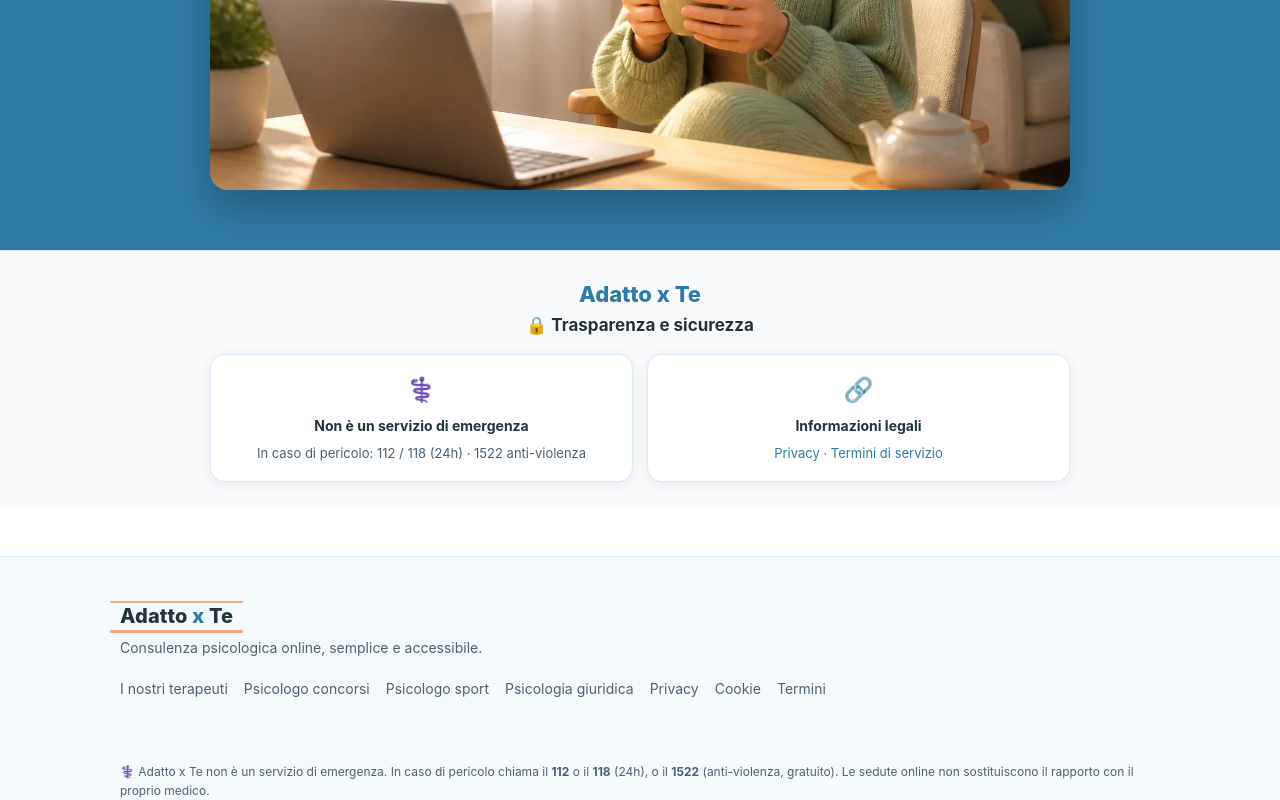
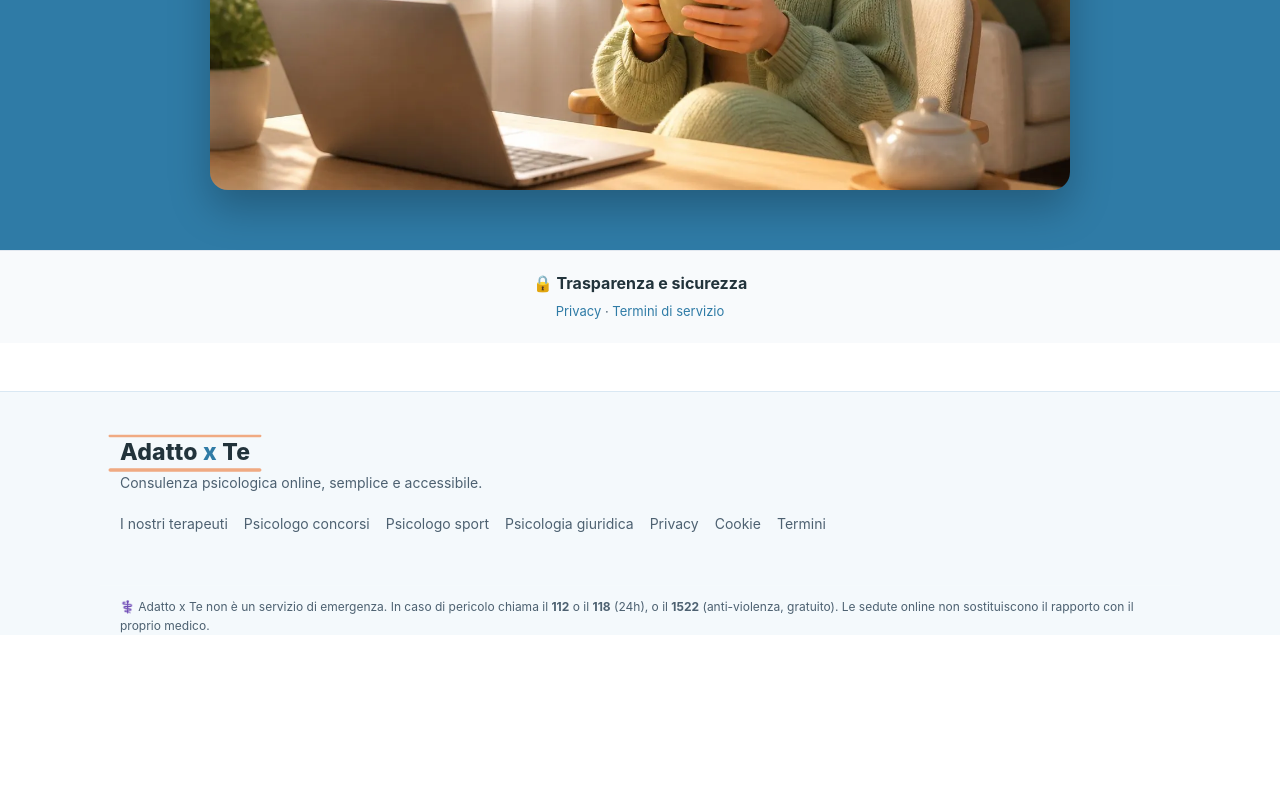
Before and after one commit to antonio-durso/adattoxte, a React (Vite) app in the folder frontend/: page / in a window 1280 px wide. Shown: the part 6438-7238 px from the top of the page. After the commit the page ends 7073 px from the top, so only its background shows below. Built offline with nearby package versions, Linux system fonts and the light colour scheme; no server answers.

Commit message:
Niente duplicati in fondo: Adatto x Te solo nel footer (piu grande), trasparenza una sola volta

```diff
--- a/frontend/src/components/Footer.jsx
+++ b/frontend/src/components/Footer.jsx
@@ -8,7 +8,9 @@ export default function Footer() {
     <footer className="footer">
       <div className="container footer-inner">
         <div>
-          <Logo />
+          <div style={{ transform: 'scale(1.15)', transformOrigin: 'left center' }}>
+            <Logo />
+          </div>
           <p>{t('footer.tagline')}</p>
         </div>
         <div className="footer-links">
--- a/frontend/src/pages/Home.jsx
+++ b/frontend/src/pages/Home.jsx
@@ -298,25 +298,13 @@ export default function Home() {
         </div>
       </section>
 
-      {/* Fascia di fiducia e trasparenza (normativa sanitaria) — sotto la scritta Adatto x Te */}
-      <section style={{ background: '#f8fafc', borderTop: '1px solid #e2e8f0', padding: '26px 16px' }}>
-        <div className="container" style={{ maxWidth: 900 }}>
-          <div style={{ textAlign: 'center', fontSize: 22, fontWeight: 800, color: '#2f7ba6', marginBottom: 4 }}>Adatto x Te</div>
-          <h2 style={{ textAlign: 'center', fontSize: 17, margin: '0 0 18px' }}>🔒 {t('trust.title')}</h2>
-          <div style={{ display: 'grid', gridTemplateColumns: 'repeat(auto-fit, minmax(220px, 1fr))', gap: 14, textAlign: 'center' }}>
-            <div className="card" style={{ padding: 16 }}>
-              <div style={{ fontSize: 24 }} aria-hidden="true">⚕️</div>
-              <strong style={{ display: 'block', fontSize: 14, margin: '6px 0 4px' }}>{t('trust.emergencyTitle')}</strong>
-              <span className="muted small">{t('trust.emergency')}</span>
-            </div>
-            <div className="card" style={{ padding: 16 }}>
-              <div style={{ fontSize: 24 }} aria-hidden="true">🔗</div>
-              <strong style={{ display: 'block', fontSize: 14, margin: '6px 0 4px' }}>{t('trust.legal')}</strong>
-              <span className="muted small">
-                <Link to="/privacy">{t('trust.privacy')}</Link> · <Link to="/termini">{t('trust.terms')}</Link>
-              </span>
-            </div>
-          </div>
+      {/* Fascia di fiducia e trasparenza (normativa sanitaria) — unica, senza duplicati */}
+      <section style={{ background: '#f8fafc', borderTop: '1px solid #e2e8f0', padding: '22px 16px' }}>
+        <div className="container" style={{ maxWidth: 900, textAlign: 'center' }}>
+          <h2 style={{ fontSize: 16, margin: '0 0 8px' }}>🔒 {t('trust.title')}</h2>
+          <p className="muted small" style={{ margin: 0 }}>
+            <Link to="/privacy">{t('trust.privacy')}</Link> · <Link to="/termini">{t('trust.terms')}</Link>
+          </p>
         </div>
       </section>
     </>
```
